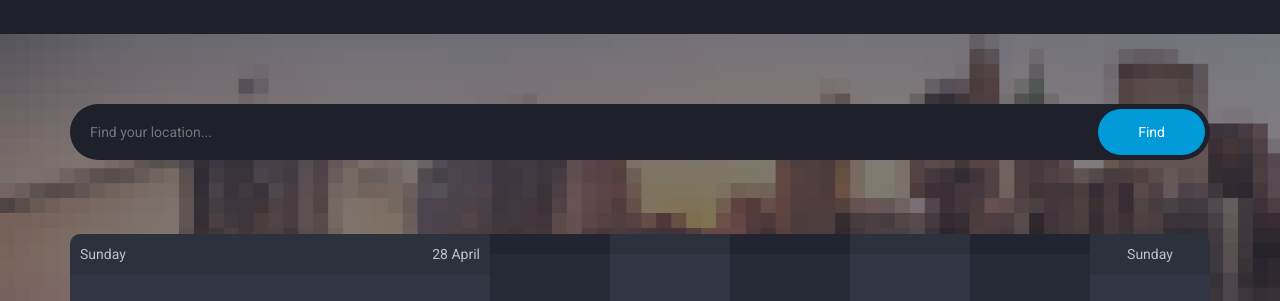
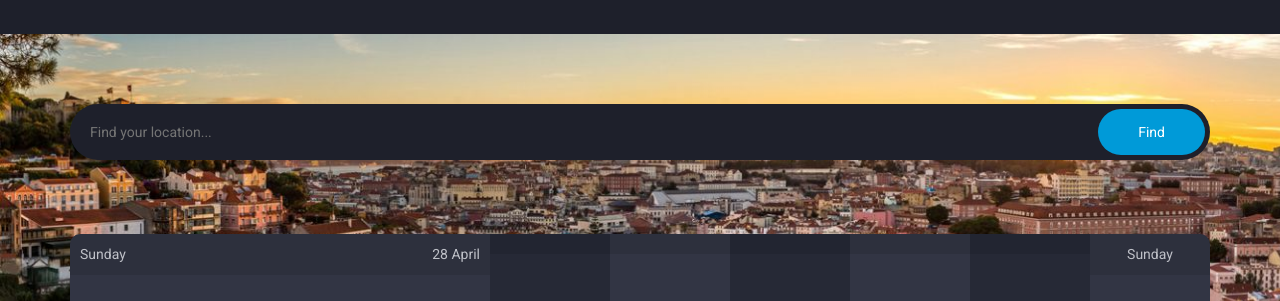
Before and after one commit to Aryan-747/WeatherCheck, a website: page Front/index.html in a window 1280 px wide. Shown: the part 105-406 px from the top of the page. Drawn offline with nearby package versions, Linux system fonts and the light colour scheme.

Commit message:
Upadted bg image

```diff
--- a/Front/index.html
+++ b/Front/index.html
@@ -53,7 +53,7 @@
 				</div>
 			</div> <!-- .site-header -->
 
-			<div class="hero" data-bg-image="images/banner.png">
+			<div class="hero" data-bg-image="images/bgimage1.jpg">
 				<div class="container">
 					<form action="#" class="find-location">
 						<input type="text" placeholder="Find your location...">
```
Also changed, not shown: Front/images/bgimage.jpg (added), Front/images/bgimage1.jpg (added).
